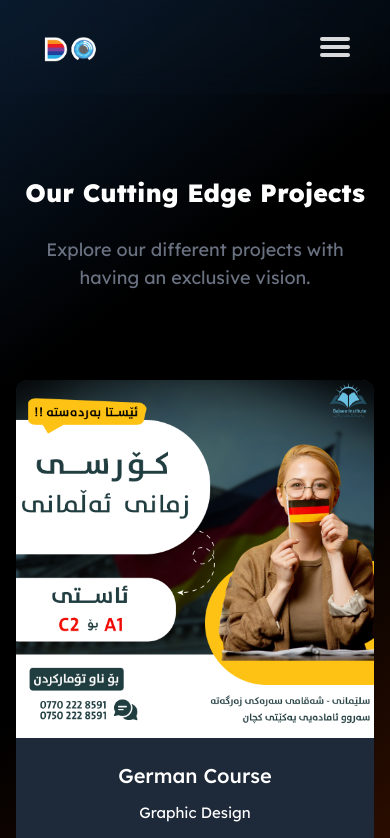
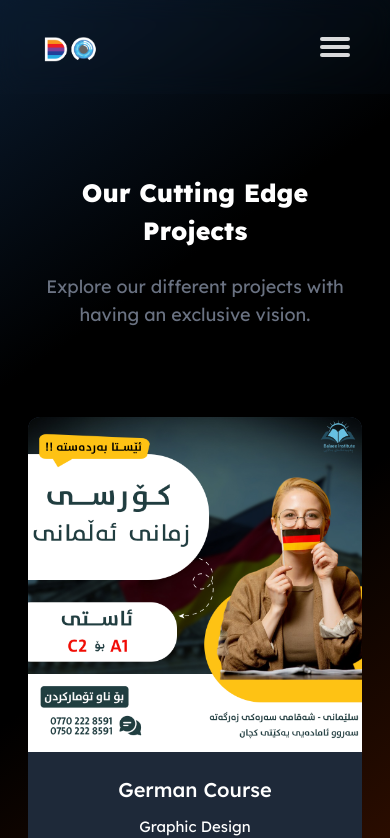
Before and after one commit to barezzali2/Design-Vision, a React (Vite) app: page /projects in a window 390 px wide. Shown: the top 838 px of the page. Built offline with nearby package versions, Linux system fonts and the light colour scheme; a web font is replaced by a local one.

Commit message:
Fixing the contents width

```diff
--- a/src/components/projects/ProjectsPage.jsx
+++ b/src/components/projects/ProjectsPage.jsx
@@ -10,7 +10,7 @@ function ProjectsPage() {
 
   return (
     <motion.div
-    className='mt-20 md:mt-15 mx-auto px-4 max-w-6xl'
+    className='mt-20 md:mt-15 mx-auto px-4 max-w-6xl w-[94%]'
     initial={{ opacity: 0, y:30 }}
     whileInView={{ opacity: 1, y:0 }}
     viewport={{once: true}}
```
Also changed, not shown: src/components/Navbar.jsx (+3 -13 lines).
